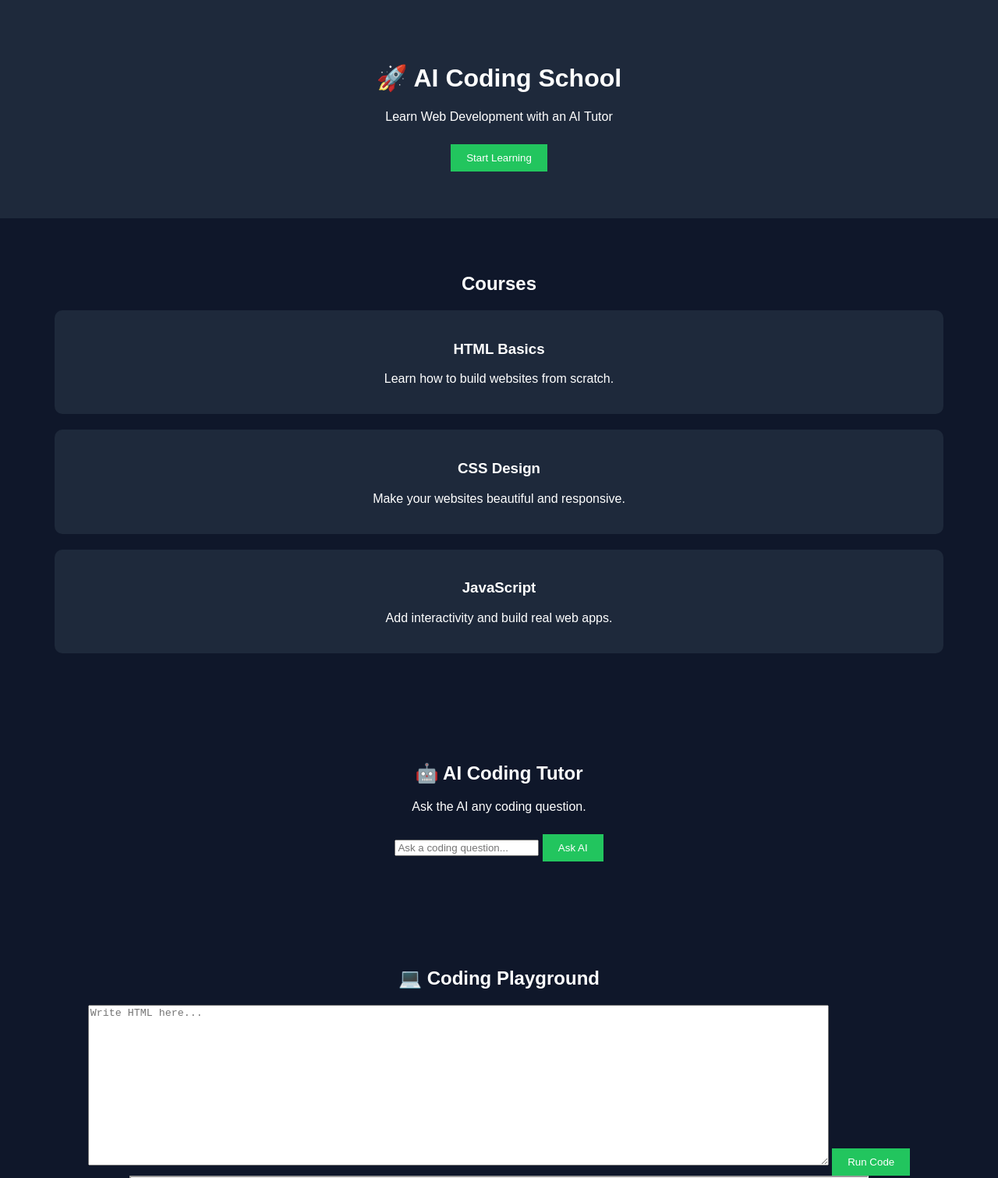
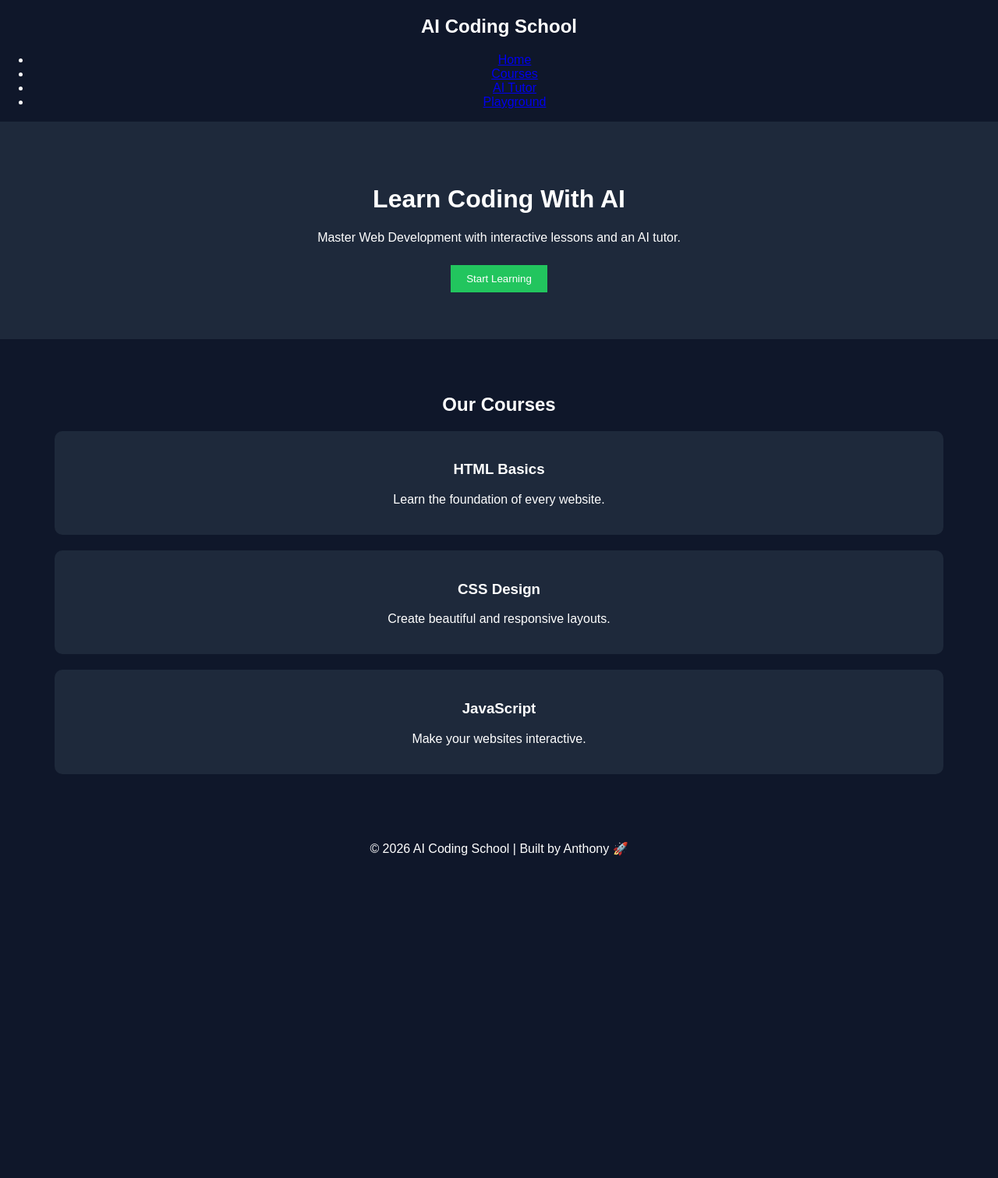
Before and after one commit to anthonyokpalaji0-tech/ai-coding-school, a plain HTML site: page index.html in a window 1280 px wide. Shown: the top 1511 px of the page at 78% size. After the commit the page ends 1114 px from the top, so only its background shows below. Drawn offline with Linux system fonts and the light colour scheme.

Commit message:
Update index.html

```diff
--- a/index.html
+++ b/index.html
@@ -1,7 +1,7 @@
 <!DOCTYPE html>
 <html lang="en">
+<head>
 
-<head>
 <meta charset="UTF-8">
 <meta name="viewport" content="width=device-width, initial-scale=1.0">
 
@@ -13,66 +13,57 @@
 
 <body>
 
+<nav>
+<h2>AI Coding School</h2>
+
+<ul>
+<li><a href="#">Home</a></li>
+<li><a href="#courses">Courses</a></li>
+<li><a href="#">AI Tutor</a></li>
+<li><a href="#">Playground</a></li>
+</ul>
+</nav>
+
 <header>
-<h1>🚀 AI Coding School</h1>
-<p>Learn Web Development with an AI Tutor</p>
-<a href="#courses"><button>Start Learning</button></a>
+
+<h1>Learn Coding With AI</h1>
+
+<p>Master Web Development with interactive lessons and an AI tutor.</p>
+
+<button>Start Learning</button>
+
 </header>
 
 <section id="courses">
 
-<h2>Courses</h2>
+<h2>Our Courses</h2>
+
+<div class="course-container">
 
 <div class="course">
 <h3>HTML Basics</h3>
-<p>Learn how to build websites from scratch.</p>
+<p>Learn the foundation of every website.</p>
 </div>
 
 <div class="course">
 <h3>CSS Design</h3>
-<p>Make your websites beautiful and responsive.</p>
+<p>Create beautiful and responsive layouts.</p>
 </div>
 
 <div class="course">
 <h3>JavaScript</h3>
-<p>Add interactivity and build real web apps.</p>
+<p>Make your websites interactive.</p>
 </div>
 
-</section>
-
-<section>
-
-<h2>🤖 AI Coding Tutor</h2>
-
-<p>Ask the AI any coding question.</p>
-
-<input id="question" placeholder="Ask a coding question...">
-
-<button onclick="askAI()">Ask AI</button>
-
-<p id="response"></p>
-
-</section>
-
-<section>
-
-<h2>💻 Coding Playground</h2>
-
-<textarea id="code" placeholder="Write HTML here..."></textarea>
-
-<button onclick="runCode()">Run Code</button>
-
-<iframe id="output"></iframe>
+</div>
 
 </section>
 
 <footer>
 
-<p>Built by Anthony 🚀</p>
+<p>© 2026 AI Coding School | Built by Anthony 🚀</p>
 
 </footer>
-
-<script src="script.js"></script>
 
 </body>
 
```
